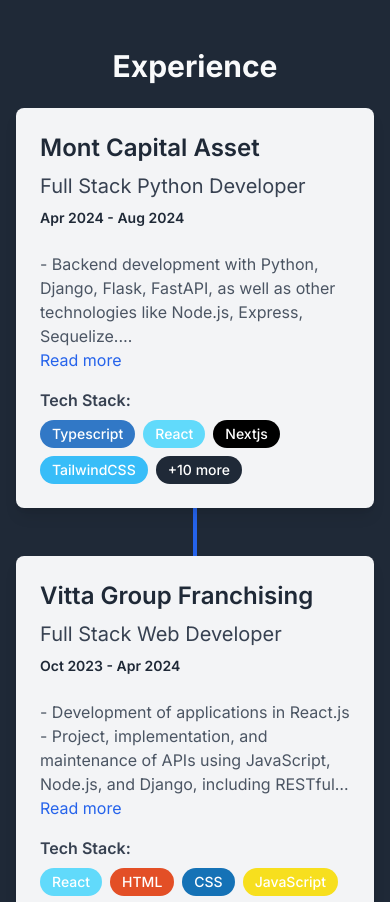
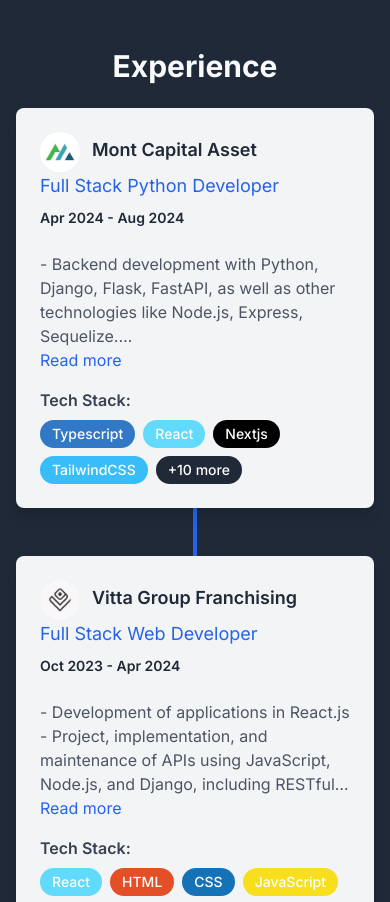
Before and after one commit to LucasNoliveira/portfolio-page, a Next.js app: page / in a window 390 px wide. Shown: the part 2620-3522 px from the top of the page. Built offline with nearby package versions, Linux system fonts and the light colour scheme.

Commit message:
logo mobile

```diff
--- a/src/app/components/Experiences.tsx
+++ b/src/app/components/Experiences.tsx
@@ -94,10 +94,16 @@
                 className={`w-full p-6 bg-gray-100 rounded-lg shadow-lg transform ${index % 2 === 0 ? 'md:-translate-x-1' : 'md:translate-x-1'
                     } md:w-5/12`}
             >
-                <h3 className="text-2xl font-semibold text-gray-800 mb-2">
-                    {exp.company}
-                </h3>
-                <p className="text-xl text-gray-700">{exp.role}</p>
+                <div className='flex items-center gap-3 md:gap-4'>
+                    <img
+                        src={exp.logo}
+                        className='rounded-full h-10 w-10 block md:hidden'
+                    />
+                    <h3 className="text-lg md:text-xl lg:text-2xl font-semibold text-gray-800 mb-1 md:mb-2">
+                        {exp.company}
+                    </h3>
+                </div>
+                <p className="text-lg md:text-xl lg:text-2xl text-blue-600">{exp.role}</p>
 
                 {/* Duration for mobile and smaller screens */}
                 <div
@@ -118,8 +124,8 @@
                             className="text-blue-600 cursor-pointer hover:underline"
                             onClick={() => setShowMore(!showMore)}
                         >
-                            {showMore ? translations.readLess  : translations.readMore}
-                            </span>
+                            {showMore ? translations.readLess : translations.readMore}
+                        </span>
                     )}
                 </div>
 
```
